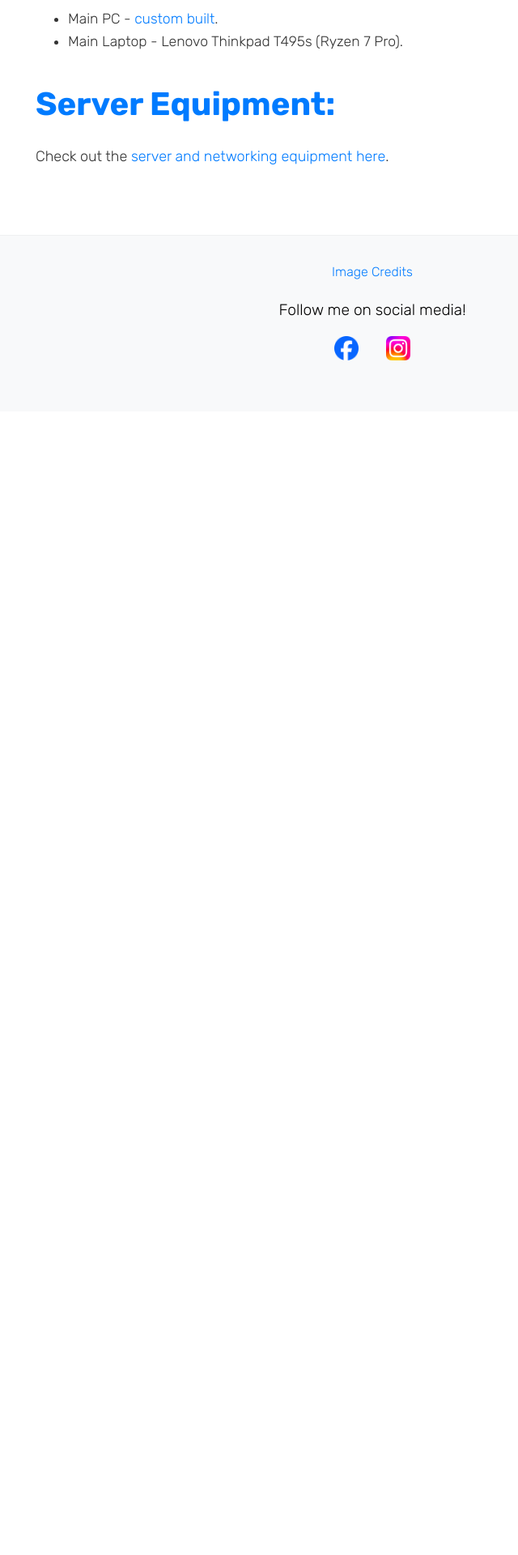
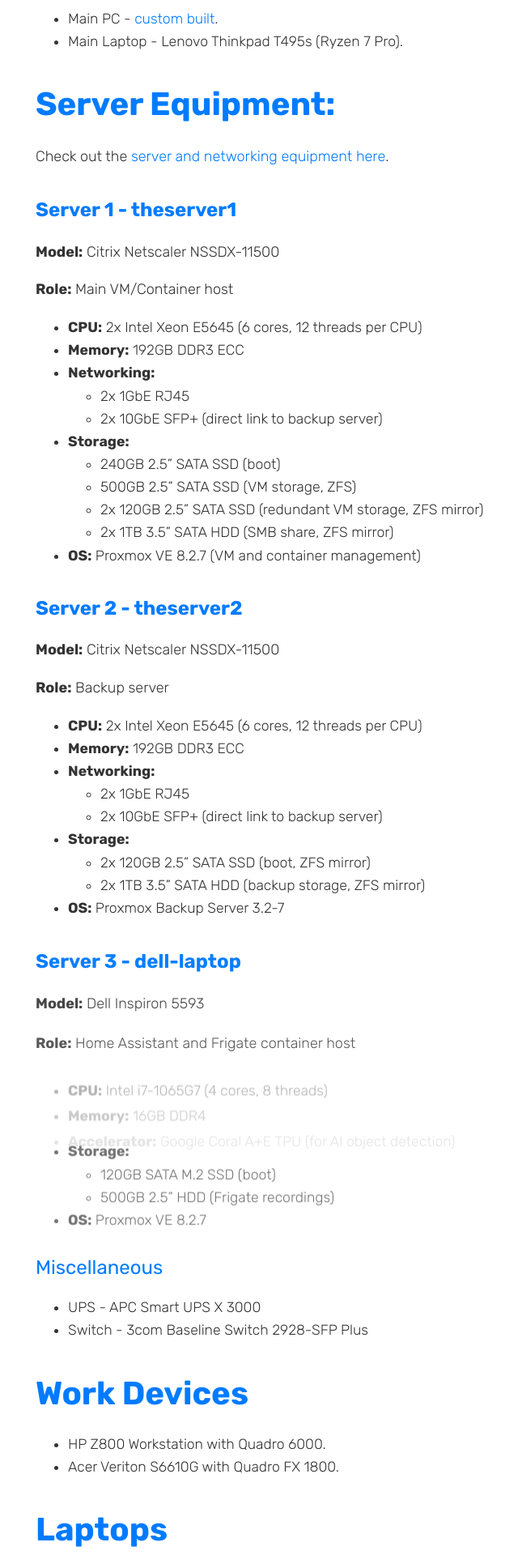
Before and after one commit to UndercoverComputing/undercovercomputing.com, a Jekyll site: the page inventory.html, which Jekyll copies as it is, in a window 1280 px wide. Shown: the part 468-2388 px from the top of the page at 81% size, without its empty margins (180-820 px from the left). Built offline with Jekyll 4.4.1, drawn with Linux system fonts in a browser that asks for light colours; before the commit the page ends 976 px from its top, so only the background shows below that; some of the changed text lies outside the part shown.

Commit message:
fixed inventory

```diff
--- a/inventory.html
+++ b/inventory.html
@@ -38,15 +39,23 @@
 
         .fade-in {
             opacity: 0;
-            transform: translateY(20px);
             animation: fadeIn 0.8s ease-out forwards;
         }
+    </style>
 
-        .visible {
-            opacity: 1;
-            transform: translateY(0);
-        }
-    </style>
+    <script>
+        // Script to add the 'fade-in' class once the page has loaded
+        document.addEventListener('DOMContentLoaded', function() {
+            const mainContent = document.querySelector('main');
+            const elements = mainContent.querySelectorAll('h1, h2, h3, p, ul, li, a'); // Add fade to text elements
+
+            elements.forEach((el, index) => {
+                setTimeout(() => {
+                    el.classList.add('fade-in');
+                }, index * 100); // Stagger animation for a smoother effect
+            });
+        });
+    </script>
 </head>
 <body>
     <!-- Site Header -->
@@ -62,15 +71,109 @@
 
     <!-- Main Content -->
     <main id="content" class="main-content" role="main">
-        <h1 class="fade-in"><strong>Main Devices:</strong></h1>
-        <ul class="fade-in">
+        <h1><strong>Main Devices:</strong></h1>
+        <ul>
             <li>Main PC - <a href="https://undercovercomputing.com/current-setup">custom built</a>.</li>
             <li>Main Laptop - Lenovo Thinkpad T495s (Ryzen 7 Pro).</li>
         </ul>
-        <!-- Continue adding fade-in classes to other sections of the main content -->
-        <h1 class="fade-in"><strong>Server Equipment:</strong></h1>
-        <p class="fade-in">Check out the <a href="https://imgur.com/gallery/servers-networking-equipment-5UBlhes#DSXvPH2">server and networking equipment here</a>.</p>
-        <!-- Other content -->
+
+        <h1><strong>Server Equipment:</strong></h1>
+        <p>Check out the <a href="https://imgur.com/gallery/servers-networking-equipment-5UBlhes#DSXvPH2">server and networking equipment here</a>.</p>
+
+        <h3><strong>Server 1 - theserver1</strong></h3>
+        <p><strong>Model:</strong> Citrix Netscaler NSSDX-11500</p>
+        <p><strong>Role:</strong> Main VM/Container host</p>
+        <ul>
+            <li><strong>CPU:</strong> 2x Intel Xeon E5645 (6 cores, 12 threads per CPU)</li>
+            <li><strong>Memory:</strong> 192GB DDR3 ECC</li>
+            <li><strong>Networking:</strong>
+                <ul>
+                    <li>2x 1GbE RJ45</li>
+                    <li>2x 10GbE SFP+ (direct link to backup server)</li>
+                </ul>
+            </li>
+            <li><strong>Storage:</strong>
+                <ul>
+                    <li>240GB 2.5” SATA SSD (boot)</li>
+                    <li>500GB 2.5” SATA SSD (VM storage, ZFS)</li>
+                    <li>2x 120GB 2.5” SATA SSD (redundant VM storage, ZFS mirror)</li>
+                    <li>2x 1TB 3.5” SATA HDD (SMB share, ZFS mirror)</li>
+                </ul>
+            </li>
+            <li><strong>OS:</strong> Proxmox VE 8.2.7 (VM and container management)</li>
+        </ul>
+
+        <h3><strong>Server 2 - theserver2</strong></h3>
+        <p><strong>Model:</strong> Citrix Netscaler NSSDX-11500</p>
+        <p><strong>Role:</strong> Backup server</p>
+        <ul>
+            <li><strong>CPU:</strong> 2x Intel Xeon E5645 (6 cores, 12 threads per CPU)</li>
+            <li><strong>Memory:</strong> 192GB DDR3 ECC</li>
+            <li><strong>Networking:</strong>
+                <ul>
+                    <li>2x 1GbE RJ45</li>
+                    <li>2x 10GbE SFP+ (direct link to backup server)</li>
+                </ul>
+            </li>
+            <li><strong>Storage:</strong>
+                <ul>
+                    <li>2x 120GB 2.5” SATA SSD (boot, ZFS mirror)</li>
+                    <li>2x 1TB 3.5” SATA HDD (backup storage, ZFS mirror)</li>
+                </ul>
+            </li>
+            <li><strong>OS:</strong> Proxmox Backup Server 3.2-7</li>
+        </ul>
+
+        <h3><strong>Server 3 - dell-laptop</strong></h3>
+        <p><strong>Model:</strong> Dell Inspiron 5593</p>
+        <p><strong>Role:</strong> Home Assistant and Frigate container host</p>
+        <ul>
+            <li><strong>CPU:</strong> Intel i7-1065G7 (4 cores, 8 threads)</li>
+            <li><strong>Memory:</strong> 16GB DDR4</li>
+            <li><strong>Accelerator:</strong> Google Coral A+E TPU (for AI object detection)</li>
+            <li><strong>Storage:</strong>
+                <ul>
+                    <li>120GB SATA M.2 SSD (boot)</li>
+                    <li>500GB 2.5” HDD (Frigate recordings)</li>
+                </ul>
+            </li>
+            <li><strong>OS:</strong> Proxmox VE 8.2.7</li>
+        </ul>
+
+        <h3>Miscellaneous</h3>
+        <ul>
+            <li>UPS - APC Smart UPS X 3000</li>
+            <li>Switch - 3com Baseline Switch 2928-SFP Plus</li>
+        </ul>
+
+        <h1><strong>Work Devices</strong></h1>
+        <ul>
+            <li>HP Z800 Workstation with Quadro 6000.</li>
+            <li>Acer Veriton S6610G with Quadro FX 1800.</li>
+        </ul>
+
+        <h1><strong>Laptops</strong></h1>
+        <ul>
+            <li>2x Broken Thinkpad T495s - for parts.</li>
+            <li>Chromebook 100e Gen3 (laptop before I got the T495s).</li>
+            <li>HP Chromebook 11 G7 EE (for sale, charger available for $50).</li>
+            <li>Lenovo Thinkpad x240 (i5).</li>
+            <li>2x Lenovo Thinkpad T420.</li>
+            <li>Acer Chromebook C732 that I jailbroke and installed Windows on.</li>
+            <li>12 random Chromebooks - for parts</li>
+        </ul>
+
+        <h1><strong>Tools</strong></h1>
+        <p>I use a variety of tools.</p>
+        <ul>
+            <li>iFixit Pro Tech Toolkit</li>
+            <li>iFixit Magnetic Project Mat</li>
+            <li>iFixit Anti-Static Project Tray</li>
+            <li>Generic soldering iron</li>
+            <li>Generic Screwdriver set</li>
+            <li>Generic multimeter</li>
+            <li>Stanley Junior Hacksaw</li>
+        </ul>
     </main>
 
     <!-- Footer -->
```
Also changed, not shown: other parts of inventory.html (+1 -20 lines).
